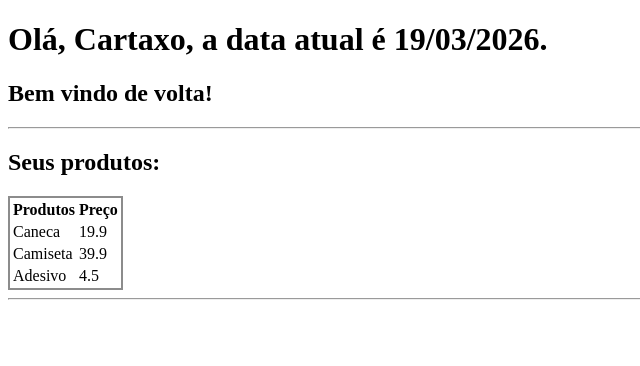
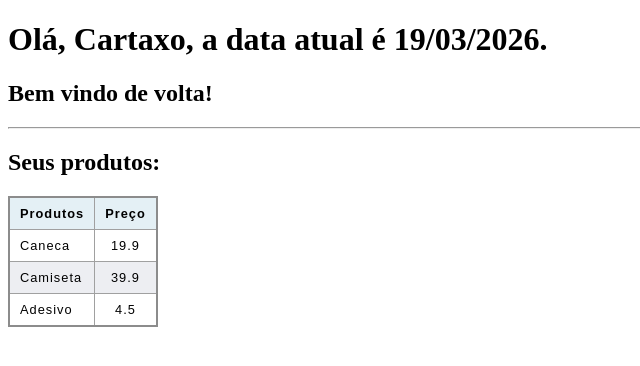
Before and after one commit to felipecartaxo/rad-miniprojeto-myapp, a Django app: page /blog/context/ in a window 1280 px wide. Shown: the top 366 px of the page, without its empty margins (0-640 px from the left). Run offline with Django 5.2, Linux system fonts and the light colour scheme.

Commit message:
adjust: cria css para deixar a tabela com uma visualizacao melhor

```diff
--- a/blog/templates/blog/index.html
+++ b/blog/templates/blog/index.html
@@ -4,6 +4,50 @@
     <meta charset="UTF-8">
     <meta name="viewport" content="width=device-width, initial-scale=1.0">
     <title>Document</title>
+
+    <!-- Css para exibir a tabela de um jeito mais agradável -->
+     <style>
+        table {
+            border-collapse: collapse;
+            border: 2px solid rgb(140 140 140);
+            font-family: sans-serif;
+            font-size: 0.8rem;
+            letter-spacing: 1px;
+        }
+
+        caption {
+            caption-side: bottom;
+            padding: 10px;
+            font-weight: bold;
+        }
+
+        thead,
+        tfoot {
+            background-color: rgb(228 240 245);
+        }
+
+        th,
+        td {
+            border: 1px solid rgb(160 160 160);
+            padding: 8px 10px;
+        }
+
+        td:last-of-type {
+            text-align: center;
+        }
+
+        tbody>tr:nth-of-type(even) {
+            background-color: rgb(237 238 242);
+        }
+
+        tfoot th {
+            text-align: right;
+        }
+
+        tfoot td {
+            font-weight: bold;
+        }
+    </style>
 </head>
 <body>
 
@@ -36,9 +80,6 @@
             {% endfor %}
         </tbody>
     </table>
-    <hr>
-
-
 
 </body>
 </html>
```
